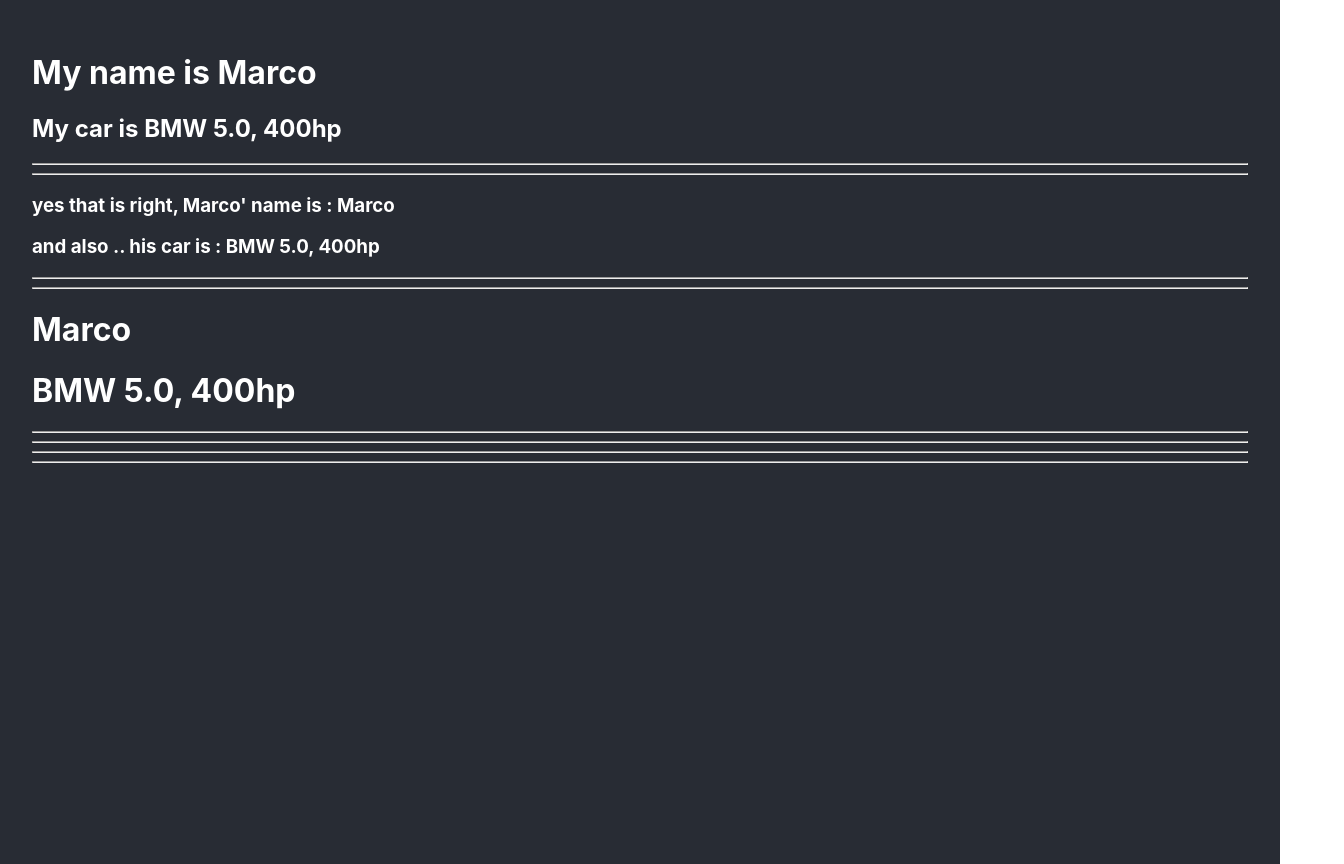
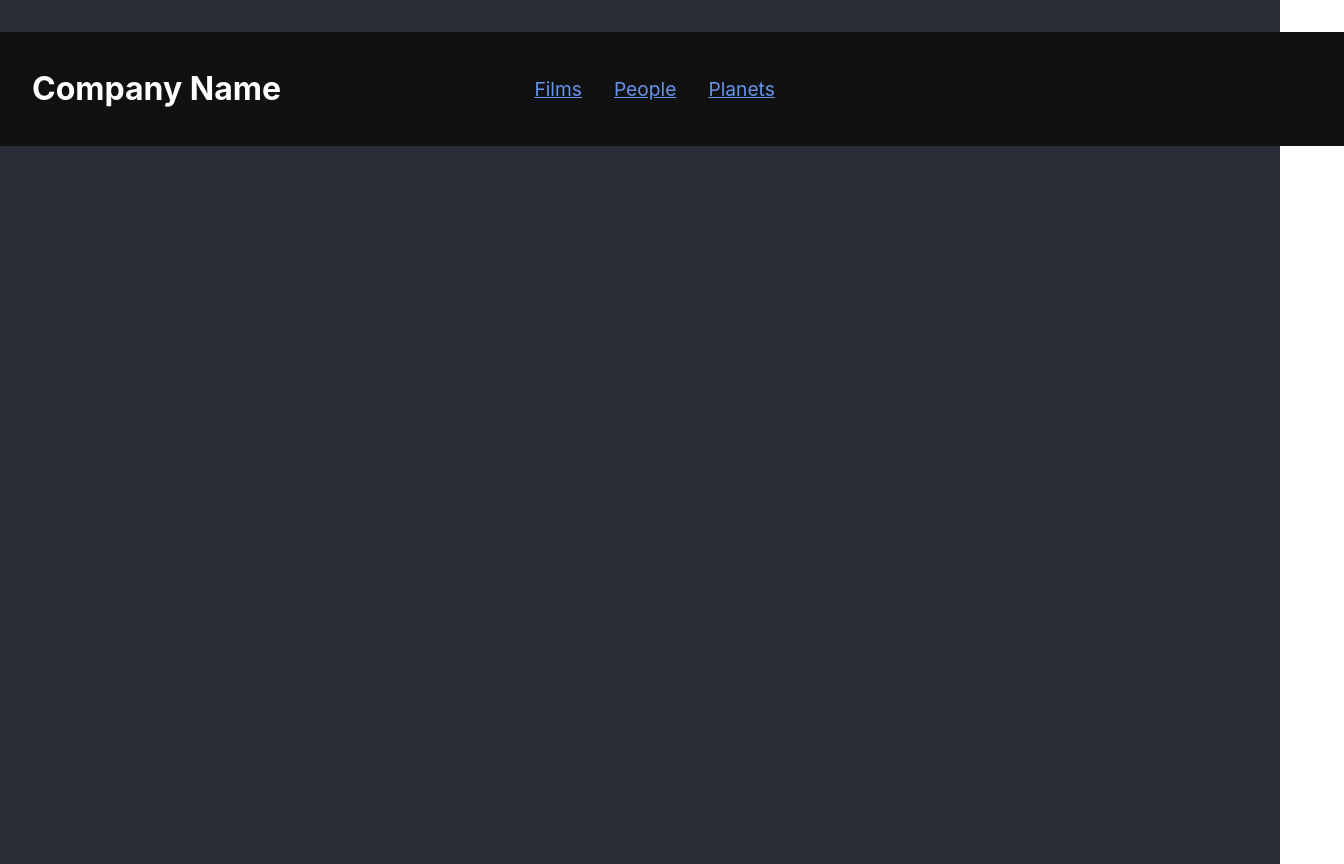
Before and after one commit to React-JS-Folder/professor-steve-tutorial--react-js-2021, a React (Create React App) app: page / in a window 1280 px wide. Shown: the whole page, 1344 px wide, since content can reach past the window. Built offline with nearby package versions, Linux system fonts and the light colour scheme.

Commit message:
Components from data - array + map + props

```diff
--- a/src/App.js
+++ /dev/null
@@ -1,21 +0,0 @@
-import './App.css';
-import Header from './components/Header/Header'
-
-function App() {
-  const name = 'Marco';
-  const car = "BMW 5.0, 400hp";
-
-  return (
-    <div className="App">
-      <Header name={name} car={car} />
-      <h1>{name}</h1>
-      <h1>{car}</h1>
-      <hr />
-      <hr />
-      <hr />
-      <hr />
-    </div>
-  );
-}
-
-export default App;
--- a/src/App.css
+++ b/src/components/App/App.css
@@ -1,10 +1,6 @@
 .App {
   background-color: #282c34;
   min-height: 100vh;
-  color: #fff;
+  color: white;
   padding: 2rem;
 }
-
-.hello {
-  color: gold;
-}
--- /dev/null
+++ b/src/components/App/App.js
@@ -0,0 +1,12 @@
+import './App.css';
+import Header from '../Header/Header';
+
+export default function App() {
+  const name = 'Company Name';
+
+  return (
+    <div className="App">
+      <Header company={name} title="hard coded" />
+    </div>
+  );
+}
--- a/src/components/Header/Header.js
+++ b/src/components/Header/Header.js
@@ -1,16 +1,12 @@
-import React from 'react'
-import Nav from '../Nav/Nav'
+import './header.css';
+import Nav from '../Nav/Nav';
 
 export default function Header(props) {
-   return (
-      <div>
-         <h1>My name is {props.name}</h1>
-         <h2>My car is {props.car} </h2>
-         <hr />
-         <hr />
-         <Nav hisName={props.name} hisCar={props.car} />
-         <hr />
-         <hr />
-      </div>
-   )
+
+  return (
+    <header className="masthead">
+      <h1>{props.company}</h1>
+      <Nav  />
+    </header>
+  );
 }
--- /dev/null
+++ b/src/components/Link/Link.js
@@ -0,0 +1,24 @@
+// import './link.css'
+
+// export default function Link(props) {
+//    return  (
+//       <a className="navLink" href={props.lnk.url}>
+//          {props.lnk.title}
+//       </a>
+//    );
+
+// }
+
+
+// testing props object destructuring ------
+import './link.css'
+
+export default function Link(props) {
+   // const {title, url} = props;
+   return  (
+      <a className="navLink" href={props.lnk.url}>
+         {props.lnk.title}
+      </a>
+   );
+
+}
--- a/src/components/Nav/Nav.js
+++ b/src/components/Nav/Nav.js
@@ -1,10 +1,29 @@
-import React from 'react'
+import Link from '../Link/Link'
+import './nav.css';
 
-export default function Nav(props) {
-   return (
-      <div>
-         <h3>yes that is right, Marco' name is : {props.hisName}</h3>
-         <h3>and also .. his car is : {props.hisCar} </h3>
-      </div>
-   )
+export default function Nav() {
+
+   const links = [
+      {
+         title: 'Films',
+         url: 'https://swapi.dev/api/films/'
+      },
+      {
+         title: 'People',
+         url: 'https://swapi.dev/api/people/'
+      },
+      {
+         title: 'Planets',
+         url: 'https://swapi.dev/api/planets/'
+      },
+   ];
+
+
+  return (
+   <nav>
+      {links.map((lnk) => (
+         <Link lnk={lnk} key={lnk.title} />
+      ))}
+   </nav>
+  );
 }
--- a/src/components/Nav/nav.css
+++ b/src/components/Nav/nav.css
@@ -0,0 +1,5 @@
+.navLink {
+   color: cornflowerblue;
+   font-size: 1.2rem;
+   padding: 0 1rem;
+}
--- a/src/index.js
+++ b/src/index.js
@@ -1,6 +1,6 @@
 import React from 'react';
 import ReactDOM from 'react-dom';
 import './index.css';
-import App from './App';
+import App from './components/App/App';
 
 ReactDOM.render(<App />, document.getElementById('root'));
```
Also changed, not shown: src/components/Header/header.css (+3 -4 lines), src/components/Link/link.css (added).
